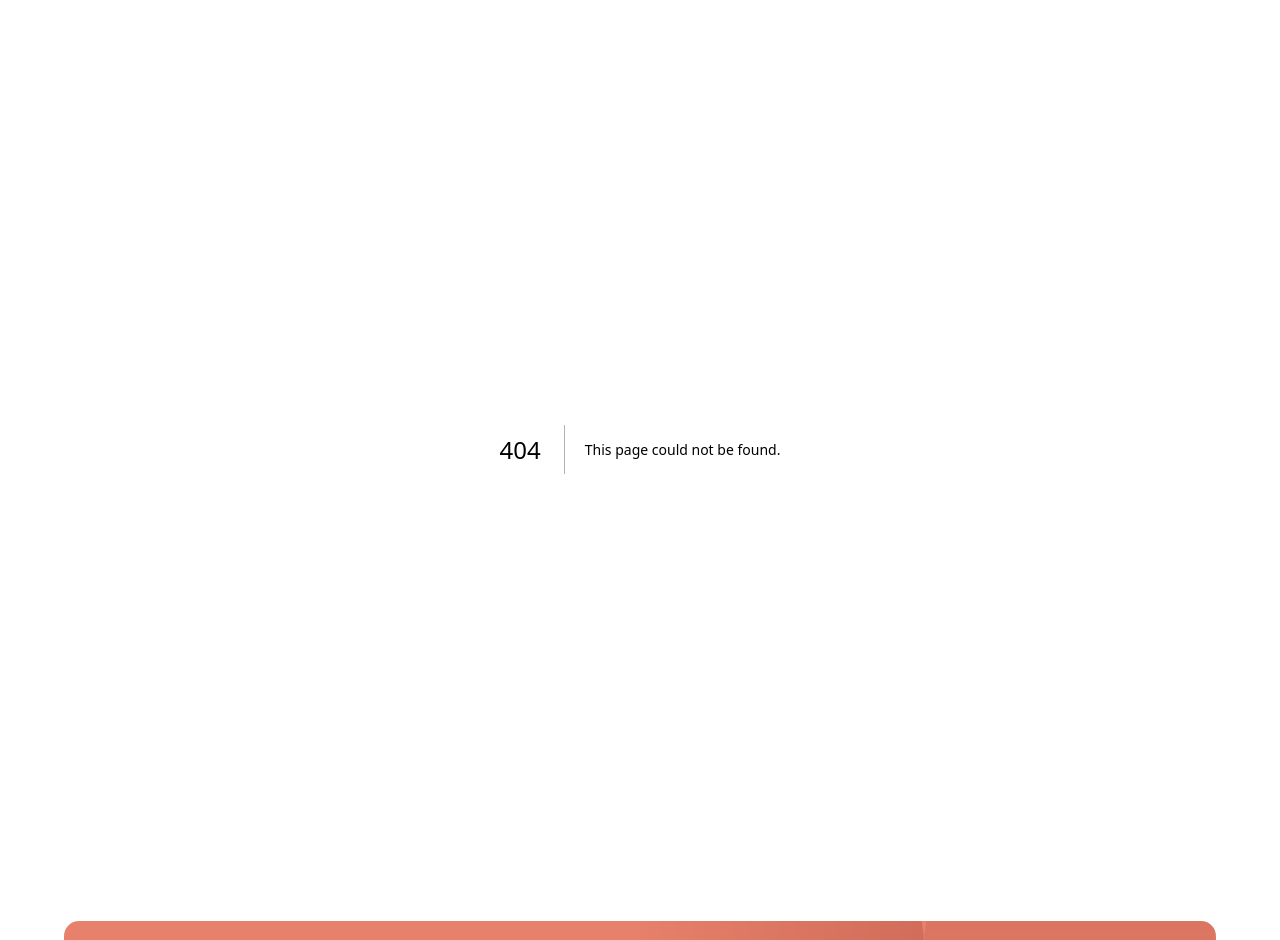
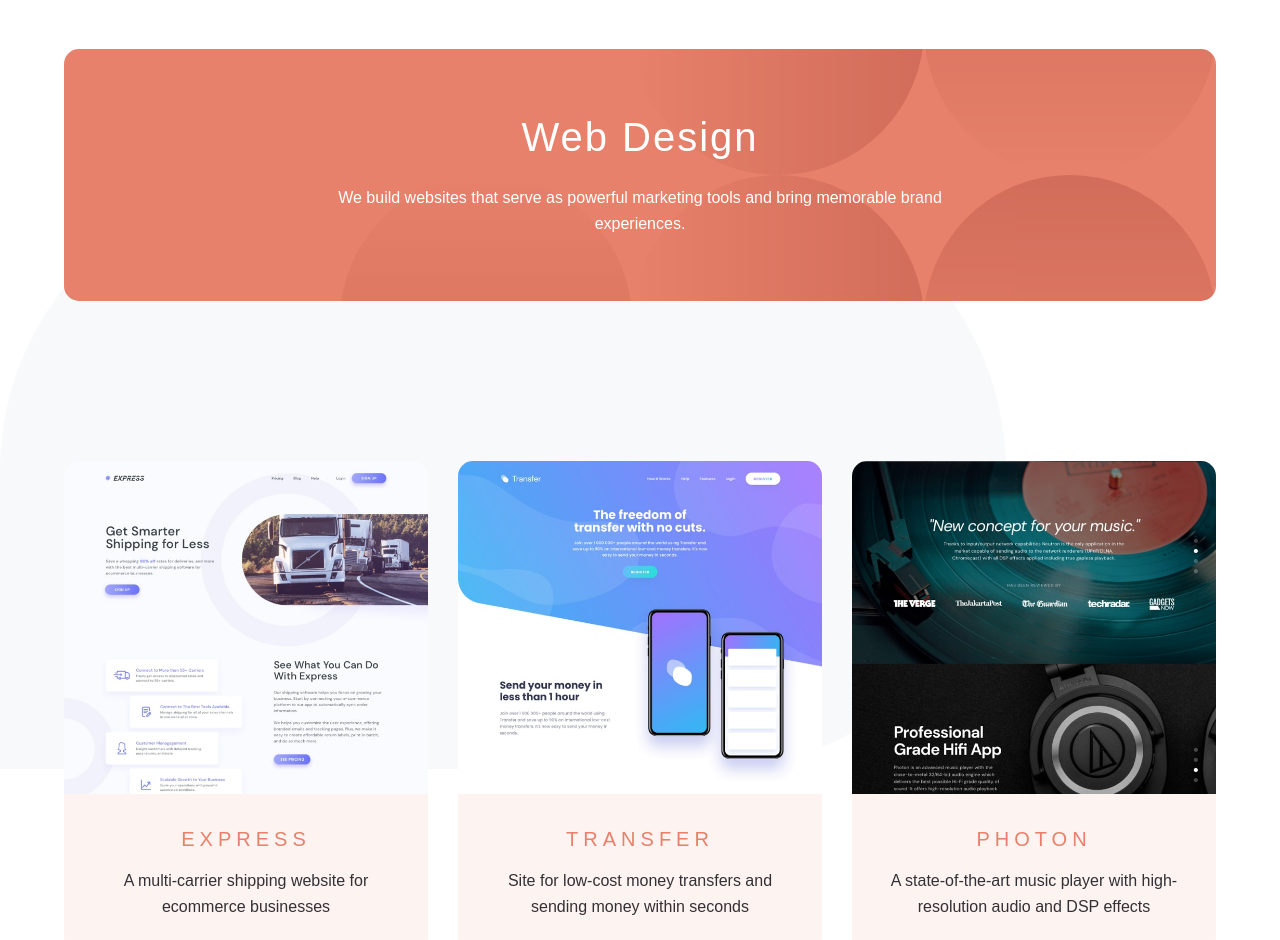
Before and after one commit to ketevan20/designo-multi-page-website, a Next.js app: page /web in a window 1280 px wide. Before the commit this address had no page. Shown: the part 71-1011 px from the top of the page. Built offline with nearby package versions, Linux system fonts and the light colour scheme.

Commit message:
feat: add web design page

```diff
--- /dev/null
+++ b/app/app/page.tsx
@@ -0,0 +1,9 @@
+import React from 'react'
+
+const page = () => {
+  return (
+    <div>page</div>
+  )
+}
+
+export default page
--- /dev/null
+++ b/app/graphic/page.tsx
@@ -0,0 +1,9 @@
+import React from 'react'
+
+const page = () => {
+  return (
+    <div>page</div>
+  )
+}
+
+export default page
--- /dev/null
+++ b/app/web/page.tsx
@@ -0,0 +1,12 @@
+import WebDesign from '@/components/organisms/WebDesign/WebDesign'
+import React from 'react'
+
+const page = () => {
+  return (
+    <div className='relative'>
+        <WebDesign />
+    </div>
+  )
+}
+
+export default page
--- /dev/null
+++ b/components/atoms/Card/Card.tsx
@@ -0,0 +1,19 @@
+import React from 'react'
+type CardProps = {
+    image: string;
+    text: string;
+    title: string;
+}
+const Card = ({image, text, title}: CardProps) => {
+    return (
+        <div className='group hover:cursor-pointer w-full h-full bg-[rgba(253,243,240,1)] rounded-[15px] overflow-hidden flex flex-col hover:bg-[rgba(231,129,107,1)] transition-colors duration-300'>
+            <img src={image} alt="" className='max-h-full object-cover object-center' />
+            <div className='flex-1 p-8 flex flex-col gap-4 items-center justify-center text-center'>
+                <h1 className='group-hover:text-white label text-[rgba(231,129,107,1)] transition-colors duration-300'>{title}</h1>
+                <p className='group-hover:text-white body text-[rgba(51,49,54,1)] transition-colors duration-300'>{text}</p>
+            </div>
+        </div>
+    )
+}
+
+export default Card
--- /dev/null
+++ b/components/atoms/ExpertiseItem/ExpertiseItem.tsx
@@ -0,0 +1,23 @@
+import React from 'react'
+
+type ExpertiseItemProps = {
+    bgImage: string;
+    expertise: string;
+}
+
+const ExpertiseItem = ({bgImage, expertise}: ExpertiseItemProps) => {
+    return (
+        <div className='h-full w-full relative overflow-hidden rounded-[15px] bg-no-repeat bg-cover bg-center flex flex-col items-center justify-center gap-6 cursor-pointer group' style={{ backgroundImage: `url(${bgImage})` }}>
+
+            <div className='absolute inset-0 bg-[rgba(231,129,107,0.5)] opacity-0 group-hover:opacity-100 transition-opacity duration-300' />
+
+            <h1 className='h2 text-white uppercase relative z-10'>{expertise}</h1>
+            <div className='flex gap-5 items-center relative z-10'>
+                <p className='label text-white'>VIEW PROJECTS</p>
+                <img src="/shared/desktop/icon-right-arrow.svg" alt="" className='w-1 h-2' />
+            </div>
+        </div>
+    )
+}
+
+export default ExpertiseItem
--- /dev/null
+++ b/components/molecules/CardsContainer/CardsContainer.tsx
@@ -0,0 +1,27 @@
+import Card from '@/components/atoms/Card/Card';
+import React from 'react'
+
+type CardDetail = {
+    image: string;
+    title: string;
+    text: string;
+}
+
+type CardsContainerProps = {
+    cardDetails: CardDetail[];
+}
+
+
+const CardsContainer = ({ cardDetails }: CardsContainerProps) => {
+    return (
+        <div className='relative z-30 grid grid-cols-3 gap-7.5'>
+            {
+                cardDetails.map(detail =>
+                    <Card image={detail.image} text={detail.text} title={detail.title}/>
+                )
+            }
+        </div>
+    )
+}
+
+export default CardsContainer
--- a/components/molecules/Expertise/Expertise.tsx
+++ b/components/molecules/Expertise/Expertise.tsx
@@ -1,38 +1,20 @@
+import Link from 'next/link'
 import React from 'react'
+import webImage from '/home/desktop/image-web-design-large.jpg'
+import ExpertiseItem from '@/components/atoms/ExpertiseItem/ExpertiseItem'
 
 const Expertise = () => {
     return (
-        <div className='h-screen grid md:grid-cols-2 md:grid-rows-2 sm:grid-rows-[200px_200px_200px] grid-rows-[250px_250px_250px] gap-6 md:gap-7.5 '>
-            <div className='relative row-span-1 md:row-span-2 md:col-span-1 overflow-hidden rounded-[15px] bg-no-repeat bg-cover bg-center flex flex-col items-center justify-center gap-6 cursor-pointer group' style={{ backgroundImage: 'url("/home/desktop/image-web-design-large.jpg")' }}>
-
-                <div className='absolute inset-0 bg-[rgba(231,129,107,0.5)] opacity-0 group-hover:opacity-100 transition-opacity duration-300' />
-
-                <h1 className='h2 text-white uppercase relative z-10'>Web Design</h1>
-                <div className='flex gap-5 items-center relative z-10'>
-                    <p className='label text-white'>VIEW PROJECTS</p>
-                    <img src="/shared/desktop/icon-right-arrow.svg" alt="" className='w-1 h-2' />
-                </div>
-            </div>
-            <div className='relative row-span-1 col-span-1 overflow-hidden rounded-[15px] bg-no-repeat bg-cover bg-center flex flex-col items-center justify-center gap-6 cursor-pointer group' style={{ backgroundImage: 'url("/home/desktop/image-app-design.jpg")' }}>
-
-                <div className='absolute inset-0 bg-[rgba(231,129,107,0.5)] opacity-0 group-hover:opacity-100 transition-opacity duration-300' />
-
-                <h1 className='h2 text-white uppercase relative z-10'>App Design</h1>
-                <div className='flex gap-5 items-center relative z-10'>
-                    <p className='label text-white'>VIEW PROJECTS</p>
-                    <img src="/shared/desktop/icon-right-arrow.svg" alt="" className='w-1 h-2' />
-                </div>
-            </div>
-            <div className='relative row-span-1 col-span-1 overflow-hidden rounded-[15px] bg-no-repeat bg-cover bg-center flex flex-col items-center justify-center gap-6 cursor-pointer group' style={{ backgroundImage: 'url("/home/desktop/image-graphic-design.jpg")' }}>
-
-                <div className='absolute inset-0 bg-[rgba(231,129,107,0.5)] opacity-0 group-hover:opacity-100 transition-opacity duration-300' />
-
-                <h1 className='h2 text-white uppercase relative z-10'>Graphic Design</h1>
-                <div className='flex gap-5 items-center relative z-10'>
-                    <p className='label text-white'>VIEW PROJECTS</p>
-                    <img src="/shared/desktop/icon-right-arrow.svg" alt="" className='w-1 h-2' />
-                </div>
-            </div>
+        <div className='h-screen max-h-160 grid md:grid-cols-2 md:grid-rows-2 sm:grid-rows-[200px_200px_200px] grid-rows-[250px_250px_250px] gap-6 md:gap-7.5 '>
+            <Link href='/web' className='row-span-1 md:row-span-2 md:col-span-1'>
+                <ExpertiseItem bgImage='/home/desktop/image-web-design-large.jpg' expertise='Web Design' />
+            </Link>
+            <Link href={'/app'} className='row-span-1 col-span-1'>
+                <ExpertiseItem bgImage='/home/desktop/image-app-design.jpg' expertise='App Design' />
+            </Link>
+            <Link href={'/graphic'} className='row-span-1 col-span-1'>
+                <ExpertiseItem bgImage='/home/desktop/image-graphic-design.jpg' expertise='Graphic Design' />
+            </Link>
         </div>
     )
 }
--- a/components/molecules/HeroSection/HeroSection.tsx
+++ b/components/molecules/HeroSection/HeroSection.tsx
@@ -3,8 +3,8 @@
 
 const HeroSection = () => {
     return (
-        <div className='w-full h-screen bg-[rgba(231,129,107,1)] rounded-[15px] px-24 flex items-center relative'>
-            <img src={'/home/desktop/bg-pattern-hero-home.svg'} className='absolute right-0 top-0 bottom-0 z-20' />
+        <div className='w-full h-[calc(100vh-100px)] max-h-160 bg-[rgba(231,129,107,1)] rounded-[15px] px-24 flex items-center relative'>
+            <img src={'/home/desktop/bg-pattern-hero-home.svg'} className='absolute right-0 top-0 bottom-0 z-20 h-full object-contain' />
 
             <div className='max-w-135 relative z-30'>
                 <h1 className='h1 text-white'>Award-winning custom designs and digital branding solutions</h1>
@@ -12,7 +12,7 @@
                 <Button text="Learn More" />
             </div>
 
-            <img src="/home/desktop/phone2.svg" alt="" className='absolute bottom-0 right-0 object-cover max-h-[90%] z-30' />
+            <img src="/home/desktop/phone2.svg" alt="" className='absolute bottom-0 right-0 object-cover max-h-[90%] xl:h-[90%] z-30' />
 
         </div>
     )
--- /dev/null
+++ b/components/molecules/ServiceCard/ServiceCard.tsx
@@ -0,0 +1,19 @@
+import React from 'react'
+
+type ServiceCardProps = {
+    title: string;
+    text: string;
+}
+const ServiceCard = ({ title, text }: ServiceCardProps) => {
+    return (
+        <div className='overflow-hidden bg-[rgba(231,129,107,1)] rounded-[15px] relative z-30 flex items-center justify-center text-center px-6 py-16'>
+            <div className='md:max-w-[60%] relative z-30'>
+                <h1 className='h2 text-white'>{title}</h1>
+                <p className='body text-white mt-6'>{text}</p>
+            </div>
+            <img src="/shared/desktop/bg-pattern-call-to-action.svg" alt="" className='absolute right-0 z-10 w-219 h-146 object-cover' />
+        </div>
+    )
+}
+
+export default ServiceCard
--- /dev/null
+++ b/components/organisms/WebDesign/WebDesign.tsx
@@ -0,0 +1,60 @@
+import ExpertiseItem from '@/components/atoms/ExpertiseItem/ExpertiseItem'
+import CardsContainer from '@/components/molecules/CardsContainer/CardsContainer'
+import ServiceCard from '@/components/molecules/ServiceCard/ServiceCard'
+import Link from 'next/link'
+import React from 'react'
+
+const cardDetails = [
+    {
+        image: "/web-design/desktop/image-express.jpg",
+        title: 'Express',
+        text: 'A multi-carrier shipping website for ecommerce businesses'
+    },
+    {
+        image: "/web-design/desktop/image-transfer.jpg",
+        title: 'Transfer',
+        text: 'Site for low-cost money transfers and sending money within seconds'
+    },
+    {
+        image: "/web-design/desktop/image-photon.jpg",
+        title: 'PHOTON',
+        text: 'A state-of-the-art music player with high-resolution audio and DSP effects'
+    },
+    {
+        image: "/web-design/desktop/image-builder.jpg",
+        title: 'Builder',
+        text: 'Connects users with local contractors based on their location'
+    },
+    {
+        image: "/web-design/desktop/image-blogr.jpg",
+        title: 'Blogr',
+        text: 'Blogr is a platform for creating an online blog or publication'
+    },
+    {
+        image: "/web-design/desktop/image-camp.jpg",
+        title: 'camp',
+        text: 'Get expert training in coding, data, design, and digital marketing'
+    },
+]
+
+const WebDesign = () => {
+  return (
+    <div className='w-[90%] m-auto max-w-480 flex flex-col gap-40 mb-22'>
+      <ServiceCard title='Web Design' text='We build websites that serve as powerful marketing tools and bring memorable brand experiences.' />
+      <img src={'/shared/desktop/bg-pattern-leaf.svg'} alt='leaf' className='absolute z-10 left-0 top-31.5' />
+
+      <CardsContainer cardDetails={cardDetails}/>
+
+      <div className='relative z-30 grid md:grid-cols-2 md:grid-rows-[308px] sm:grid-rows-[200px_200px] grid-rows-[250px_250px] gap-6 md:gap-7.5 '>
+        <Link href={'/app'}>
+          <ExpertiseItem bgImage='/home/desktop/image-app-design.jpg' expertise='App Design' />
+        </Link>
+        <Link href={'/graphic'}>
+          <ExpertiseItem bgImage='/home/desktop/image-graphic-design.jpg' expertise='Graphic Design' />
+        </Link>
+      </div>
+    </div>
+  )
+}
+
+export default WebDesign
```
